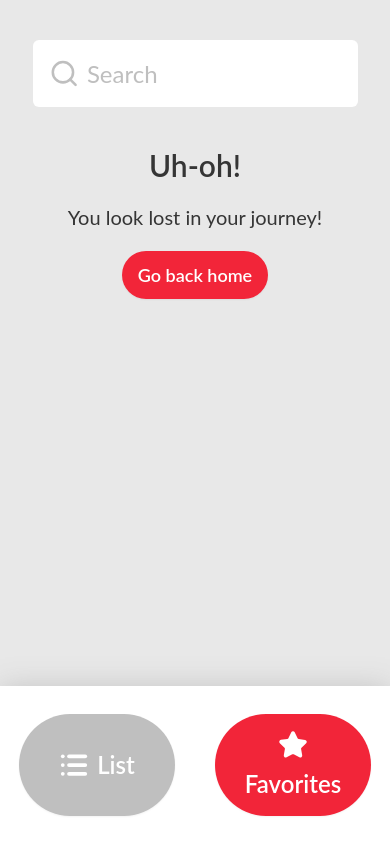
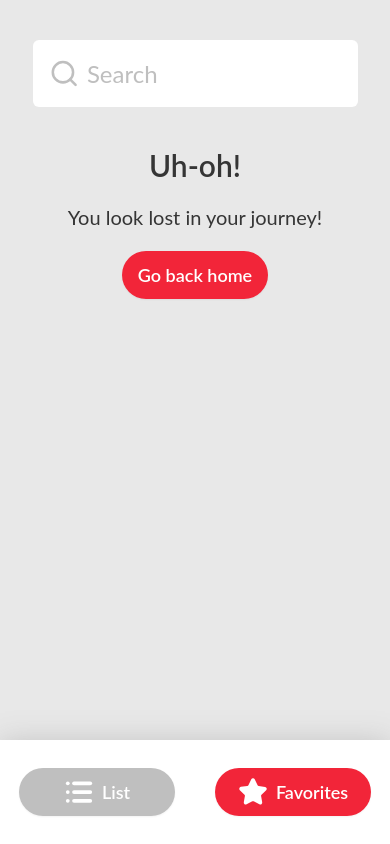
Before and after one commit to JohnFScha/poke-search, a Vue app: page /favorites in a window 390 px wide. Shown: the top 844 px of the page. Built offline with nearby package versions, Linux system fonts and the light colour scheme.

Commit message:
add: fixed

```diff
--- a/src/components/PokeFooter.vue
+++ b/src/components/PokeFooter.vue
@@ -3,14 +3,14 @@
     <section class="flex justify-center gap-10 w-full max-w-[900px]">
       <router-link
       to="/pokesearch"
-      :class="`btn h-auto text-2xl py-4 border-0 rounded-full text-pokewhite w-2/5 lg:w-1/2 ${isActive('/pokesearch') ? 'bg-pokered hover:bg-pokeredmuted' : 'bg-pokelightgray hover:bg-pokedarkgray'}`"
+      :class="`btn h-auto text-lg lg:text-2xl py-2 lg:py-4 border-0 rounded-full text-pokewhite w-2/5 lg:w-1/2 ${isActive('/pokesearch') ? 'bg-pokered hover:bg-pokeredmuted' : 'bg-pokelightgray hover:bg-pokedarkgray'}`"
       >
       <List :fill="'white'" :stroke="'white'" :stroke-width="3" :size="30"  />
         List
       </router-link>
       <router-link
       to="/favorites"
-      :class="`btn h-auto text-2xl py-4 border-0 rounded-full text-pokewhite w-2/5 lg:w-1/2 ${isActive('/favorites') ? 'bg-pokered hover:bg-pokeredmuted' : 'bg-pokelightgray hover:bg-pokebackground'}`"
+      :class="`btn h-auto text-lg lg:text-2xl py-2 lg:py-4 border-0 rounded-full text-pokewhite w-2/5 lg:w-1/2 ${isActive('/favorites') ? 'bg-pokered hover:bg-pokeredmuted' : 'bg-pokelightgray hover:bg-pokebackground'}`"
       >
       <Star :fill="'white'" :stroke="'white'" :size="30" />
         Favorites
--- a/src/components/PokeModalContent.vue
+++ b/src/components/PokeModalContent.vue
@@ -5,7 +5,7 @@
         <img :src="pokemon?.sprite" :alt="pokemon?.name" width="300" height="300">
       </figure>
       <div>
-        <ul class="flex flex-col p-5 gap-5 text-3xl">
+        <ul class="flex flex-col p-5 gap-5 text-xl lg:text-3xl">
           <li class="border-b pb-3">
             <span class="text-pokeblack">Name:</span> {{ capitalize(pokemon.name) }}
           </li>
@@ -28,7 +28,6 @@
           class="btn h-auto rounded-full bg-pokered text-pokewhite border-0 text-lg lg:text-2xl px-4 lg:p-4 hover:bg-pokeredmuted">
           Share to my friends
         </button>
-        +
 
         <button v-if="isFavorite" @click="favoriteStore.removeFavorite(pokemon.name)"
           class="btn btn-circle bg-pokebackground border-0 hover:bg-pokebackground">
```
Also changed, not shown: 1 other file (tests, documents, lock files or other folders).
